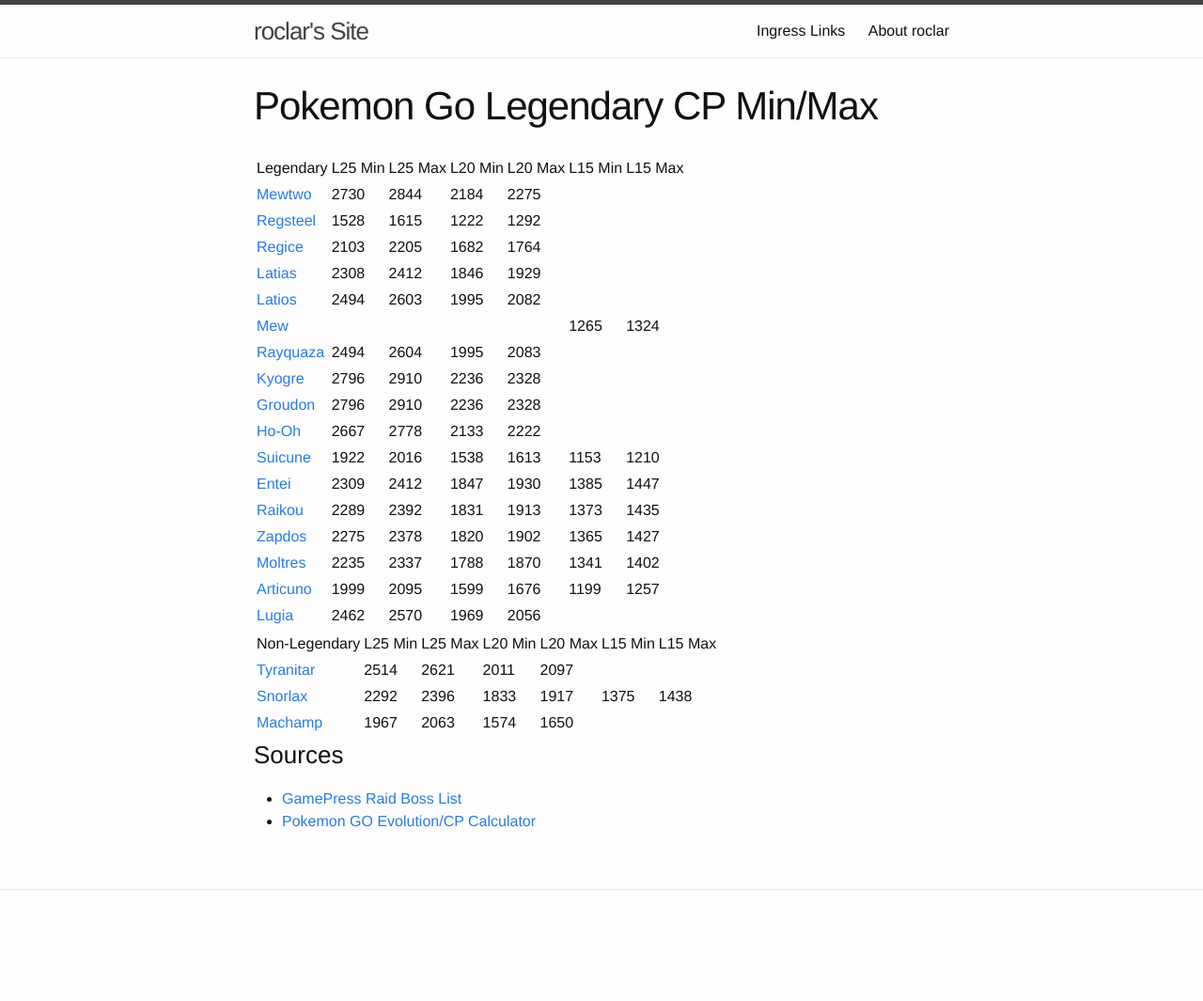
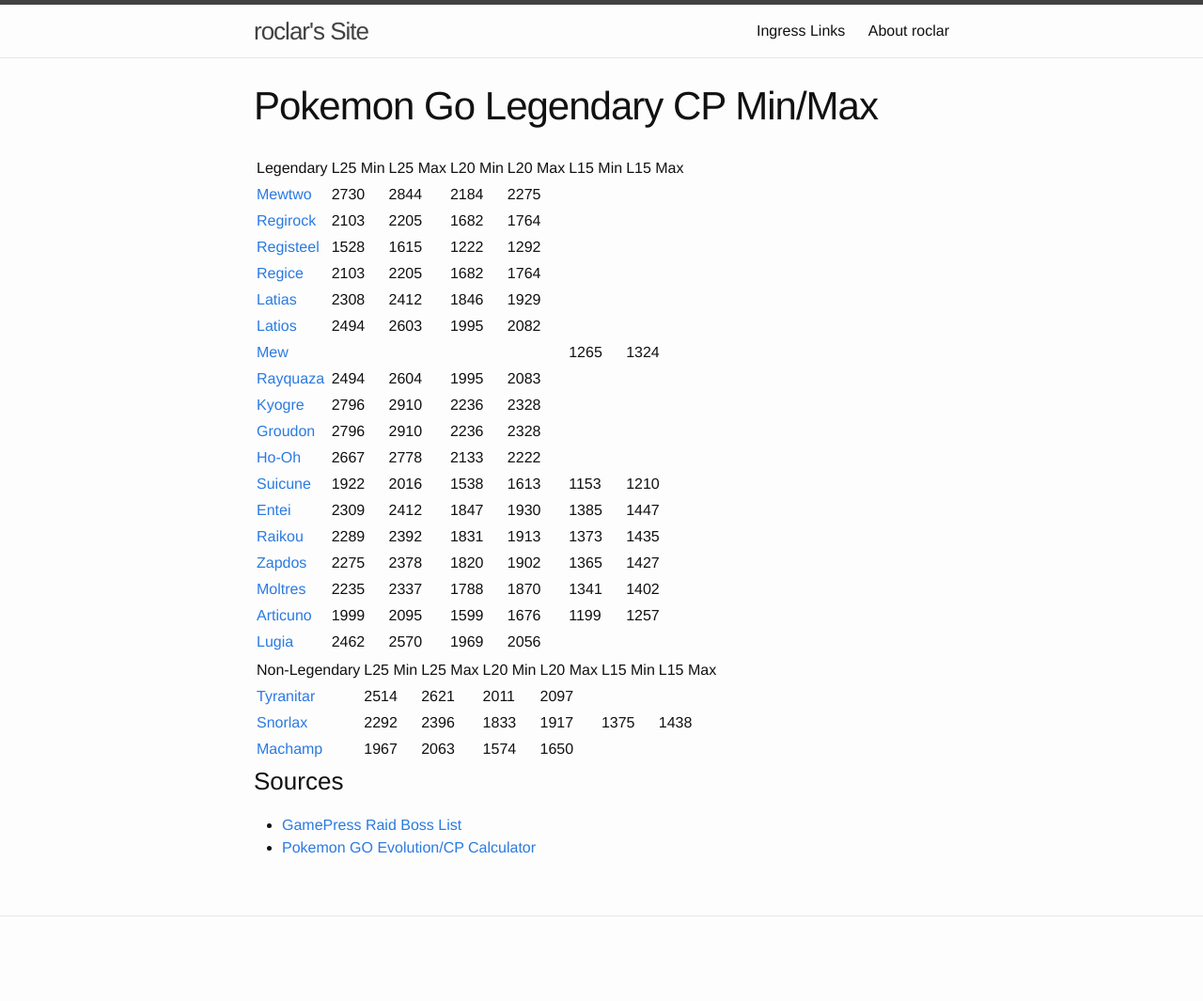
Before and after one commit to roclar/roclar.github.io, a Jekyll site: the page built from PoGoLegendaryCP.md, in a window 1280 px wide. Shown: the whole page at 94% size. Built offline with Jekyll 4.4.1, drawn with Linux system fonts in a browser that asks for light colours; before the commit the page ends 1037 px from its top, so only the background shows below that.

Commit message:
Added Regirock min/max

```diff
--- a/PoGoLegendaryCP.md
+++ b/PoGoLegendaryCP.md
@@ -6,7 +6,8 @@
 
 | Legendary  |  L25 Min  |  L25 Max  |  L20 Min  |  L20 Max  |  L15 Min  |  L15 Max  |
 | [Mewtwo](https://db.pokemongohub.net/pokemon/150)  | 2730 | 2844 | 2184 | 2275 | | |
-| [Regsteel](https://db.pokemongohub.net/pokemon/379)  | 1528 | 1615 | 1222 | 1292 | | |
+| [Regirock](https://db.pokemongohub.net/pokemon/380)  | 2103 | 2205 | 1682 | 1764 | | |
+| [Registeel](https://db.pokemongohub.net/pokemon/379)  | 1528 | 1615 | 1222 | 1292 | | |
 | [Regice](https://db.pokemongohub.net/pokemon/378)  | 2103 | 2205 | 1682 | 1764 | | |
 | [Latias](https://db.pokemongohub.net/pokemon/380)  | 2308 | 2412 | 1846 | 1929 | | |
 | [Latios](https://db.pokemongohub.net/pokemon/381)  | 2494 | 2603 | 1995 | 2082 | | |
```
